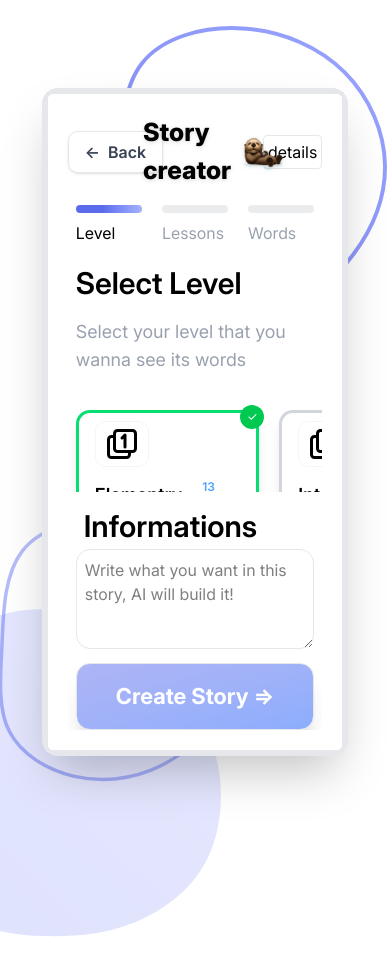
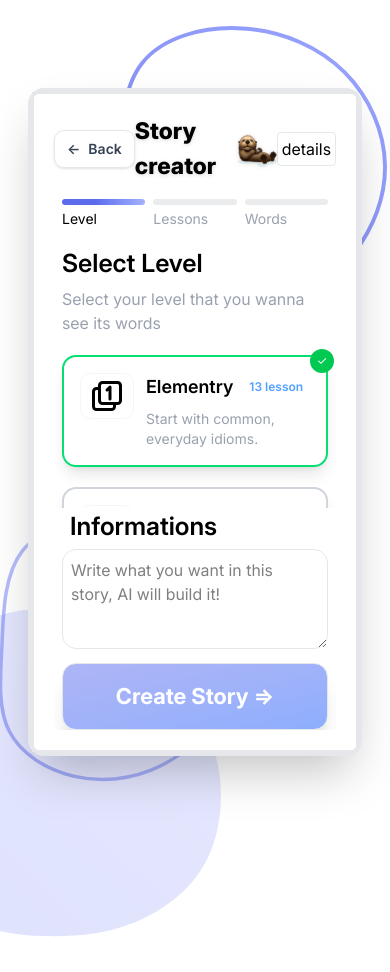
Before and after one commit to abolfazlj10/essinitial-idioms-in-english, a Next.js app: page /story in a window 390 px wide. Shown: the top 972 px of the page. Built offline with nearby package versions, Linux system fonts and the light colour scheme.

Commit message:
responsive width by mobile.

```diff
--- a/src/app/layout.tsx
+++ b/src/app/layout.tsx
@@ -18,7 +18,7 @@ export default function RootLayout({
           <img className="z-10 w-[800px] left-[200px] absolute opacity-20 -bottom-32 select-none  max-[3100px]:-left-[150px]" src="/blob3.svg"/>
           <img className="z-10 w-[500px] left-[500px] absolute top-0 opacity-80 select-none max-[3100px]:left-[200px] max-[2640px]:left-[50px]" src="/blob2.svg"/>
           <img className="z-10 w-[350px] absolute right-[500px] bottom-0 opacity-50 select-none max-[3100px]:right-[400px] max-[2808px]:right-[100px]" src="/blob2.svg"/>
-          <div className="h-full w-full max-h-[1200px] max-w-[2000px] mx-60 max-[2000px]:mx-24 max-[1315px]:mx-16 border-4 bg-[#fff] shadow-2xl rounded-2xl text-black z-20">
+          <div className="h-full w-full max-h-[1200px] max-w-[2000px] mx-60 max-[2000px]:mx-24 max-[1315px]:mx-16 max-tablet:mx-7 border-4 bg-[#fff] shadow-2xl rounded-2xl text-black z-20">
             {children}
           </div>
         </div>
--- a/src/app/story/page.tsx
+++ b/src/app/story/page.tsx
@@ -344,7 +344,8 @@ export default function Story () {
     }, []);
 
     return(
-        <div className="h-full border-2 p-5 desktop:border-black laptop:border-blue-400 tablet:border-green-400 mobile:border-purple-400">
+        // <div className="h-full border-2 p-5 desktop:border-black laptop:border-blue-400 tablet:border-green-400 mobile:border-purple-700">
+        <div className="h-full border-2 p-5">
             <div className="h-full flex flex-col gap-5 max-[1500px]:gap-4">
                 {showStory ? (
                     <div className="flex flex-col flex-1 gap-7 overflow-hidden p-4 md:p-8 rounded-2xl animate-fadein">
@@ -443,67 +444,79 @@ export default function Story () {
                 ) : (
                     <>
                         <Appbar onBackClick={()=> router.push('/')} title='Story creator' iconSrc="./icon/Otter.svg" rightButton={isLargeScreen ? false : <button className="border rounded p-1">details</button>}/>
-                        <div className="flex gap-5 select-none px-2">
-                            <div className="flex-1 flex flex-col gap-2">
-                                <div className={`w-full h-[8px] bg-gradient-to-r from-primaryColor from-40% to-bgColor rounded ${steper >= 1 ? 'bg-gradient-to-r from-primaryColor from-40% to-bgColor' : 'bg-[#eaeced]'}`}></div>
-                                <div>Level</div>
+                        <div className="flex gap-5 max-laptop:gap-2 select-none px-2">
+                            <div className="flex-1 flex flex-col gap-2 max-laptop:gap-1">
+                                <div className={`w-full h-[8px] max-laptop:h-[6px] bg-gradient-to-r from-primaryColor from-40% to-bgColor rounded ${steper >= 1 ? 'bg-gradient-to-r from-primaryColor from-40% to-bgColor' : 'bg-[#eaeced]'}`}></div>
+                                <div className=" max-laptop:text-sm">Level</div>
                             </div>
-                            <div className="flex-1 flex flex-col gap-2">
-                                <div className={`w-full h-[8px] bg-[#eaeced] rounded  ${steper >= 2 ? 'bg-gradient-to-r from-primaryColor from-40% to-bgColor' : 'bg-[#eaeced]'}`}></div>
-                                <div className="text-gray-400">Lessons</div>
+                            <div className="flex-1 flex flex-col gap-2 max-laptop:gap-1">
+                                <div className={`w-full h-[8px] max-laptop:h-[6px] bg-[#eaeced] rounded  ${steper >= 2 ? 'bg-gradient-to-r from-primaryColor from-40% to-bgColor' : 'bg-[#eaeced]'}`}></div>
+                                <div className="text-gray-400 max-laptop:text-sm">Lessons</div>
                             </div>
-                            <div className="flex-1 flex flex-col gap-2">
-                                <div className={`w-full h-[8px] bg-[#eaeced] rounded  ${steper >= 3 ? 'bg-gradient-to-r from-primaryColor from-40% to-bgColor' : 'bg-[#eaeced]'}`}></div>
-                                <div className="text-gray-400">Words</div>
+                            <div className="flex-1 flex flex-col gap-2 max-laptop:gap-1">
+                                <div className={`w-full h-[8px] max-laptop:h-[6px] bg-[#eaeced] rounded  ${steper >= 3 ? 'bg-gradient-to-r from-primaryColor from-40% to-bgColor' : 'bg-[#eaeced]'}`}></div>
+                                <div className="text-gray-400 max-laptop:text-sm">Words</div>
                             </div>
                         </div>
-                        <div className="grid desktop:grid-cols-[7fr_2fr] grid-cols-none gap-10 flex-1 overflow-hidden max-[1500px]:gap-3">
-                            <div className="flex flex-col gap-9 overflow-hidden">
-                                <div className="flex flex-col gap-3 select-none px-2">
-                                    <div className="text-[30px] font-semibold">Select Level</div>
-                                    <div className="text-gray-400 text-lg">Select your level that you wanna see its words</div>
+                        <div className="grid desktop:grid-cols-[7fr_2fr] grid-cols-none gap-10 flex-1 overflow-hidden max-[1500px]:gap-3 max-laptop:gap-0">
+                            <div className="flex flex-col gap-9 max-desktop:gap-5 overflow-hidden">
+                                <div className="flex flex-col gap-3 max-laptop:gap-1 select-none px-2">
+                                    <div className="text-[30px] max-laptop:text-[25px] font-semibold">Select Level</div>
+                                    <div className="text-gray-400 text-lg max-laptop:text-base">Select your level that you wanna see its words</div>
                                 </div>
-                                <div className="flex gap-10 px-2 max-[2000px]:gap-5">
-                                    <div onClick={()=> selectLevel('elementry')} className={`border-3 flex-1 p-6 max-[2000px]:p-4 max-[1500px]:py-2 rounded-xl shadow-lg flex flex-col gap-5 max-[2000px]:gap-3 items-start duration-300 cursor-pointer hover:-translate-y-1 hover:shadow-2xl relative ${currentSelectedLevel === 'elementry' ? 'border-green-400' : 'border-gray-300 hover:border-green-300'}`}>
+                                <div className="flex gap-10 px-2 max-[2000px]:gap-5 max-laptop:flex-col">
+                                    <div onClick={()=> selectLevel('elementry')} className={`border-3 max-laptop:border-2 flex-1 p-6 max-laptop:py-4 max-[2000px]:p-4 max-[1500px]:py-2 rounded-xl shadow-lg flex flex-col max-laptop:grid max-laptop:grid-cols-[auto_8fr] gap-5 max-[2000px]:gap-3 items-start duration-300 cursor-pointer hover:-translate-y-1 hover:shadow-2xl relative ${currentSelectedLevel === 'elementry' ? 'border-green-400' : 'border-gray-300 hover:border-green-300'}`}>
                                         {currentSelectedLevel === 'elementry' && (
                                             <div className="absolute -top-2 -right-2 w-6 h-6 bg-green-500 rounded-full flex items-center justify-center">
                                                 <span className="text-white text-xs">✓</span>
                                             </div>
                                         )}
                                         <div className="text-4xl px-2 py-1 border border-gray-400/10 rounded-lg"><TbBoxMultiple1 /></div>
-                                        <div className="text-xl max-[1500px]:text-lg font-semibold flex select-none items-center gap-5"><span>Elementry</span><span className="text-sm text-blue-400 max-[1340px]:text-xs">{elementry.levels[0].lessons.length} lesson</span></div>
-                                        <div className="text-gray-400 text-lg max-[2000px]:text-sm max-[1315px]:text-sm">Start with common, everyday idioms.</div>
+                                        <div className="text-xl max-[1500px]:text-lg font-semibold flex select-none items-center gap-5 max-laptop:flex-col max-laptop:gap-1 max-laptop:hidden"><span>Elementry</span><span className="text-sm text-blue-400 max-[1340px]:text-xs">{elementry.levels[0].lessons.length} lesson</span></div>
+                                        <div className="text-gray-400 text-lg max-[2000px]:text-sm max-[1315px]:text-sm max-laptop:mt-auto max-laptop:hidden">Start with common, everyday idioms.</div>
+                                        <div className="min-laptop:hidden flex flex-col gap-2">
+                                            <div className="font-semibold grid grid-cols-[auto_1fr] gap-4 items-center select-none text-lg"><span>Elementry</span><span className="text-sm text-blue-400 max-[1340px]:text-xs">{elementry.levels[0].lessons.length} lesson</span></div>
+                                            <div className="text-gray-400 max-laptop:text-sm">Start with common, everyday idioms.</div>
+                                        </div>
                                     </div>
-                                    <div onClick={()=> selectLevel('intermediate')} className={`border-3 flex-1 p-6 max-[2000px]:p-4 max-[1500px]:py-2 rounded-xl shadow-lg flex flex-col gap-5 max-[2000px]:gap-3 items-start duration-300 cursor-pointer hover:-translate-y-1 hover:shadow-2xl relative ${currentSelectedLevel === 'intermediate' ? 'border-blue-400' : 'border-gray-300 hover:border-blue-300'}`}>
+                                    <div onClick={()=> selectLevel('intermediate')} className={`border-3 max-laptop:border-2 flex-1 p-6 max-laptop:py-4 max-[2000px]:p-4 max-[1500px]:py-2 rounded-xl shadow-lg flex flex-col max-laptop:grid max-laptop:grid-cols-[auto_8fr] gap-5 max-[2000px]:gap-3 items-start duration-300 cursor-pointer hover:-translate-y-1 hover:shadow-2xl relative ${currentSelectedLevel === 'intermediate' ? 'border-blue-400' : 'border-gray-300 hover:border-blue-300'}`}>
                                         {currentSelectedLevel === 'intermediate' && (
                                             <div className="absolute -top-2 -right-2 w-6 h-6 bg-blue-500 rounded-full flex items-center justify-center">
                                                 <span className="text-white text-xs">✓</span>
                                             </div>
                                         )}
                                         <div className="text-4xl px-2 py-1 border border-gray-400/10 rounded-lg"><TbBoxMultiple2 /></div>
-                                        <div className="text-xl max-[1500px]:text-lg font-semibold flex select-none items-center gap-5"><span>Intermediate</span><span className="text-sm text-blue-400 max-[1340px]:text-xs">{intermediate.levels[0].lessons.length} lesson</span></div>
-                                        <div className="text-gray-400 text-lg max-[2000px]:text-sm max-[1315px]:text-sm">Explore more complex and nuanced phrases.</div>
+                                        <div className="text-xl max-[1500px]:text-lg font-semibold flex select-none items-center gap-5 max-laptop:flex-col max-laptop:gap-1 max-laptop:hidden"><span>Intermediate</span><span className="text-sm text-blue-400 max-[1340px]:text-xs">{intermediate.levels[0].lessons.length} lesson</span></div>
+                                        <div className="text-gray-400 text-lg max-[2000px]:text-sm max-[1315px]:text-sm max-laptop:mt-auto max-laptop:hidden">Explore more complex and nuanced phrases.</div>
+                                        <div className="min-laptop:hidden flex flex-col gap-2">
+                                            <div className="font-semibold grid grid-cols-[auto_1fr] gap-4 items-center select-none text-lg"><span>Intermediate</span><span className="text-sm text-blue-400 max-[1340px]:text-xs">{intermediate.levels[0].lessons.length} lesson</span></div>
+                                            <div className="text-gray-400 max-laptop:text-sm">Explore more complex and nuanced phrases.</div>
+                                        </div>
                                     </div>
-                                    <div onClick={()=> selectLevel('advanced')} className={`border-3 flex-1 p-6 max-[2000px]:p-4 max-[1500px]:py-2 rounded-xl shadow-lg flex flex-col gap-5 max-[2000px]:gap-3 items-start duration-300 cursor-pointer hover:-translate-y-1 hover:shadow-2xl relative ${currentSelectedLevel === 'advanced' ? 'border-red-400' : 'border-gray-300 hover:border-red-300'}`}>
+                                    <div onClick={()=> selectLevel('advanced')} className={`border-3 max-laptop:border-2 flex-1 p-6 max-laptop:py-4 max-[2000px]:p-4 max-[1500px]:py-2 rounded-xl shadow-lg flex flex-col max-laptop:grid max-laptop:grid-cols-[auto_8fr] gap-5 max-[2000px]:gap-3 items-start duration-300 cursor-pointer hover:-translate-y-1 hover:shadow-2xl relative ${currentSelectedLevel === 'advanced' ? 'border-red-400' : 'border-gray-300 hover:border-red-300'}`}>
                                         {currentSelectedLevel === 'advanced' && (
                                             <div className="absolute -top-2 -right-2 w-6 h-6 bg-red-500 rounded-full flex items-center justify-center">
                                                 <span className="text-white text-xs">✓</span>
                                             </div>
                                         )}
                                         <div className="text-4xl px-2 py-1 border border-gray-400/10 rounded-lg"><TbBoxMultiple3 /></div>
-                                        <div className="text-xl max-[1500px]:text-lg font-semibold flex select-none items-center gap-5"><span>Advanced</span><span className="text-sm text-blue-400 max-[1340px]:text-xs">{advanced.levels[0].lessons.length} lesson</span></div>
-                                        <div className="text-gray-400 text-lg max-[2000px]:text-sm max-[1315px]:text-sm">Master sophisticated and specialized idioms.</div>
+                                        <div className="text-xl max-[1500px]:text-lg font-semibold flex select-none items-center gap-5 max-laptop:flex-col max-laptop:gap-1 max-laptop:hidden"><span>Advanced</span><span className="text-sm text-blue-400 max-[1340px]:text-xs">{advanced.levels[0].lessons.length} lesson</span></div>
+                                        <div className="text-gray-400 text-lg max-[2000px]:text-sm max-[1315px]:text-sm max-laptop:mt-auto max-laptop:hidden">Master sophisticated and specialized idioms.</div>
+                                        <div className="min-laptop:hidden flex flex-col gap-2">
+                                            <div className="font-semibold grid grid-cols-[auto_1fr] gap-4 items-center select-none text-lg"><span>Advanced</span><span className="text-sm text-blue-400 max-[1340px]:text-xs">{advanced.levels[0].lessons.length} lesson</span></div>
+                                            <div className="text-gray-400 max-laptop:text-sm">Master sophisticated and specialized idioms.</div>
+                                        </div>
                                     </div>
                                 </div>
                                 <div className="flex flex-col gap-8 flex-1 overflow-hidden px-2">
-                                    <div className="flex flex-col gap-3 select-none">
-                                        <div className="text-[30px] font-semibold">Select Words</div>
-                                        <div className="text-gray-400 text-lg">Select your words after that you selected the lesson</div>
+                                    <div className="flex flex-col gap-3 max-laptop:gap-1 select-none">
+                                        <div className="text-[30px] max-laptop:text-[25px] font-semibold">Select Words</div>
+                                        <div className="text-gray-400 text-lg max-laptop:text-base">Select your words after that you selected the lesson</div>
                                         {/* Word count progress */}
                                         <div className="flex items-center gap-3">
-                                            <div className="flex-1 bg-gray-100 rounded-full h-2 shadow-inner border border-gray-200">
+                                            <div className="flex-1 bg-gray-100 rounded-full h-2 max-laptop:h-1 shadow-inner border border-gray-200">
                                                 <div
-                                                    className={`h-2 rounded-full transition-all duration-500 ease-out shadow-sm bg-gradient-to-r from-bgColor ${words.length >= MAX_WORDS_LIMIT ? 'to-primaryColor/80' : 'to-primaryColor/100'}`}
+                                                    className={`h-2 max-laptop:h-1 rounded-full transition-all duration-500 ease-out shadow-sm bg-gradient-to-r from-bgColor ${words.length >= MAX_WORDS_LIMIT ? 'to-primaryColor/80' : 'to-primaryColor/100'}`}
                                                     style={{
                                                         width: `${(words.length / MAX_WORDS_LIMIT) * 100}%`,
                                                         boxShadow: words.length > 0
@@ -527,8 +540,8 @@ export default function Story () {
                                         </div>
                                     </div>
                                     <div className="flex-1 flex bg-white/20 backdrop-blur-sm border border-primaryColor/20 rounded-xl shadow-lg px-2 py-4 overflow-hidden gap-5 mb-5">
-                                        <div ref={scroller} className="scroll-smooth overflow-y-auto h-full w-3/12 max-[1800px]:w-4/12 max-[1440px]:w-full max-[1440px]:flex-1 laptop:flex-none  laptop:w-4/12 [&::-webkit-scrollbar]:w-[7px] [&::-webkit-scrollbar-track]:bg-gray-100 [&::-webkit-scrollbar-track]:rounded-2xl [&::-webkit-scrollbar-thumb]:rounded-2xl [&::-webkit-scrollbar-thumb]:bg-bgColor/80 [&::-webkit-scrollbar-thumb:hover]:bg-bgColor" dir="rtl">
-                                            <div className="h-full w-full grid grid-cols-2 gap-2 p-2" dir="ltr">
+                                        <div ref={scroller} className="scroll-smooth overflow-y-auto h-full w-3/12 max-[1800px]:w-4/12 max-[1440px]:w-full max-[1440px]:flex-1 max-desktop:flex-none max-desktop:w-4/12 [&::-webkit-scrollbar]:w-[7px] [&::-webkit-scrollbar-track]:bg-gray-100 [&::-webkit-scrollbar-track]:rounded-2xl [&::-webkit-scrollbar-thumb]:rounded-2xl [&::-webkit-scrollbar-thumb]:bg-bgColor/80 [&::-webkit-scrollbar-thumb:hover]:bg-bgColor" dir="rtl">
+                                            <div className="h-full w-full grid grid-cols-2 max-[892px]:grid-cols-1 gap-2 p-2" dir="ltr">
                                                 {books[currentSelectedLevel]?.levels[0]?.lessons.map((item: any,index: number)=>(
                                                     (() => {
                                                         // پیدا کردن سطح درس
@@ -579,8 +592,8 @@ export default function Story () {
                                         </div>
                                         <div className="p-5 flex-2 space-y-3 border-l-2 border-bgColor max-desktop:py-0">
                                             {currentViewingLesson !== null ?
-                                                <div className="space-y-3 h-full flex flex-col laptop:overflow-hidden">
-                                                    <div className="text-lg laptop:text-sm max-[1440px]:hidden desktop:block laptop:hidden font-semibold text-gray-600 border-b pb-2">
+                                                <div className="space-y-3 h-full flex flex-col max-desktop:overflow-hidden">
+                                                    <div className="text-lg max-desktop:text-sm max-[1440px]:hidden desktop:block max-desktop:hidden font-semibold text-gray-600 border-b pb-2">
                                                         Lesson {currentViewingLesson}
                                                     </div>
                                                     <div className="flex flex-wrap gap-3 max-[1430px]:overflow-y-auto desktop:flex-none p-2 [&::-webkit-scrollbar]:w-[7px] [&::-webkit-scrollbar-track]:bg-gray-100 [&::-webkit-scrollbar-track]:rounded-2xl [&::-webkit-scrollbar-thumb]:rounded-2xl [&::-webkit-scrollbar-thumb]:bg-bgColor/80 [&::-webkit-scrollbar-thumb:hover]:bg-bgColor">
@@ -618,7 +631,7 @@ export default function Story () {
                                                     </div>
                                                 </div>
                                             :
-                                                <div className="h-full flex items-center justify-center">at first you should select the lesson which you want</div>
+                                                <div className="h-full flex items-center justify-center max-desktop:text-sm">at first you should select the lesson which you want</div>
                                             }
                                         </div>
                                     </div>
@@ -787,9 +800,8 @@ export default function Story () {
                                 </div>
                             </div>
                             <div className="mx-2 desktop:hidden">
-                                <div className="flex flex-col gap-3 select-none px-2">
-                                    <div className="text-[30px] font-semibold">Informations</div>
-                                    {/* <div className="text-gray-400 text-lg">Write what you want in this story, AI will build it!</div> */}
+                                <div className="select-none px-2 mb-3 max-laptop:mb-1">
+                                    <div className="text-[30px] max-laptop:text-[25px] font-semibold">Informations</div>
                                 </div>
                                 <div className="flex">
                                     <div className="flex-1">
--- a/src/components/appbar.tsx
+++ b/src/components/appbar.tsx
@@ -10,11 +10,11 @@ interface AppbarProps {
 
 const Appbar: React.FC<AppbarProps> = ({ onBackClick, title, iconSrc, rightButton }) => (
     <div className="flex items-center justify-between ">
-      <button className="flex items-center gap-2 px-4 py-2 rounded-lg bg-white/90 hover:bg-primaryColor/10 shadow border border-gray-200 text-gray-700 font-semibold transition-all duration-150 cursor-pointer" onClick={onBackClick}>
-          <span className="text-lg max-[1340px]:text-base">←</span> Back
+      <button className="flex items-center gap-2 px-4 py-2 max-laptop:px-3 rounded-lg bg-white/90 hover:bg-primaryColor/10 shadow border border-gray-200 text-gray-700 max-laptop:text-sm font-semibold transition-all duration-150 cursor-pointer" onClick={onBackClick}>
+          <span className="text-lg max-[1340px]:text-base max-laptop:text-sm">←</span> Back
       </button>
-      <div className="text-[36px] max-[1340px]:text-[25px] duration-100 font-extrabold flex items-center justify-center gap-3 select-none drop-shadow-sm">
-          {title} <img src={iconSrc} className="w-10 h-10"/>
+      <div className="text-[36px] max-[1340px]:text-[25px] max-laptop:text-[23px] duration-100 font-extrabold flex items-center justify-center gap-3 select-none drop-shadow-sm">
+          {title} <img src={iconSrc} className="w-10"/>
       </div>
       {rightButton ? rightButton : <div></div>}
   </div>
```
